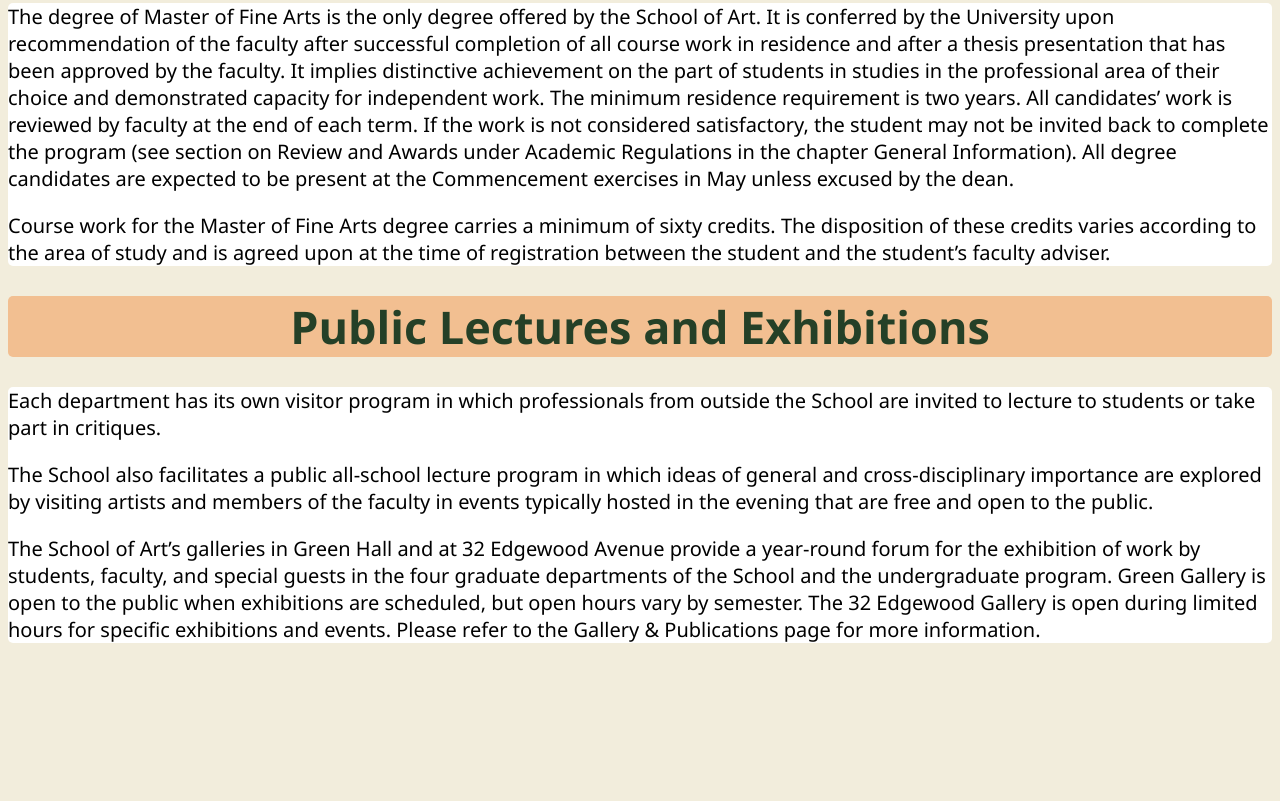
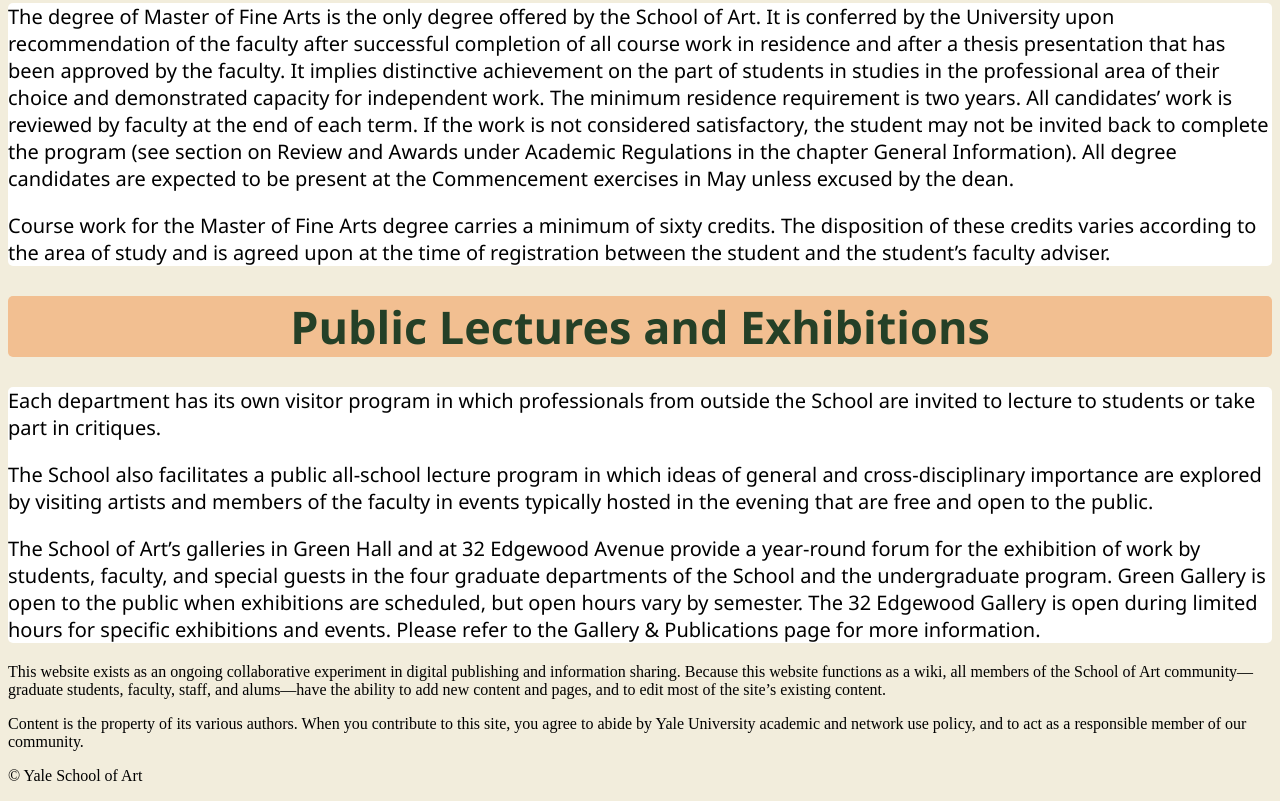
Before and after one commit to Marmotitagamer/WEB-DE-ARTE---CLOUD, a plain HTML site: page About the School.html in a window 1280 px wide. Shown: the part 1661-2462 px from the top of the page. Before the commit the page ends 2324 px from the top, so only its background shows below. Drawn offline with Linux system fonts and the light colour scheme.

Commit message:
Segundo intento

```diff
--- a/About the School.html
+++ b/About the School.html
@@ -75,5 +75,11 @@
 <p>The School of Art’s galleries in Green Hall and at 32 Edgewood Avenue provide a year-round forum for the exhibition of work by students, faculty, and special guests in the four graduate departments of the School and the undergraduate program. Green Gallery is open to the public when exhibitions are scheduled, but open hours vary by semester. The 32 Edgewood Gallery is open during limited hours for specific exhibitions and events. Please refer to the Gallery & Publications page for more information.</p>
 
 </article>
+<footer>
+  <p>This website exists as an ongoing collaborative experiment in digital publishing and information sharing. Because this website functions as a wiki, all members of the School of Art community—graduate students, faculty, staff, and alums—have the ability to add new content and pages, and to edit most of the site’s existing content.</p>
+  <p>Content is the property of its various authors. When you contribute to this site, you agree to abide by Yale University academic and network use policy, and to act as a responsible member of our community.</p>
+  <p>© Yale School of Art</p>
+
+</footer>
 </body>
 </html>
```
